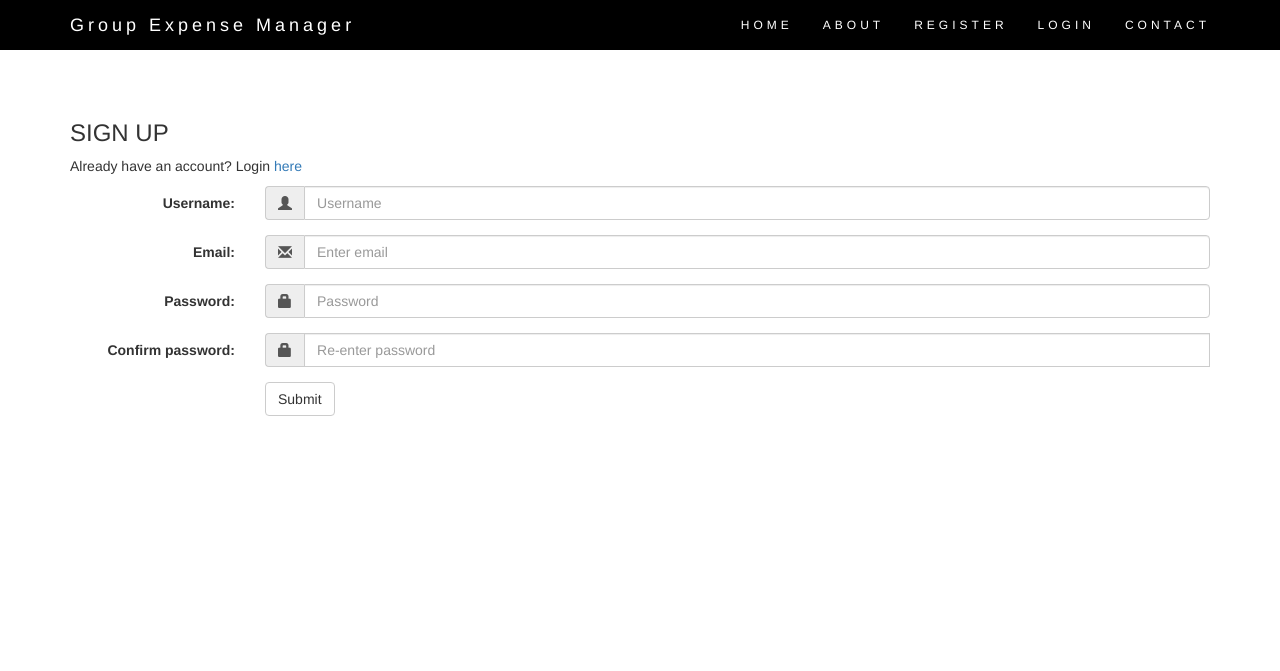
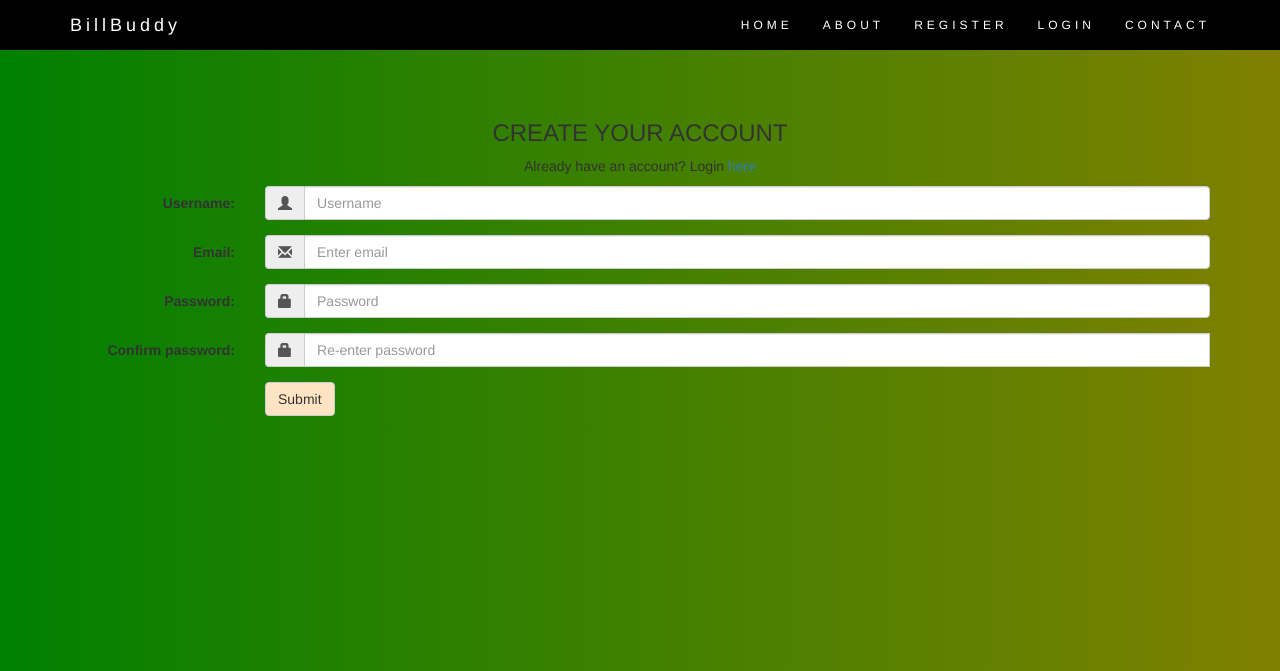
Before and after one commit to shwet-aaa/BillBuddy, a Flask app: page /register in a window 1280 px wide. Shown: the top 671 px of the page. Run offline with Flask 3, Linux system fonts and the light colour scheme; some libraries are stand-ins or nearby versions.

Commit message:
initial changes

```diff
--- a/group-expense-manager/static/css/button.css
+++ b/group-expense-manager/static/css/button.css
@@ -17,6 +17,7 @@
   border: 1px solid transparent;
   border-radius: 4px;
   padding: 10px 16px;
+  /* background-color: #0099cc; */
 }
 
 .btn-lg {
@@ -73,6 +74,7 @@
     font-weight: 700;
     letter-spacing: 1px;
     text-transform: uppercase;
+    /* background-color: #0099cc; */
 }
 .btn:focus, .btn:active:focus, .btn.active:focus {
     outline: 0 none;
--- a/group-expense-manager/static/css/navbar.css
+++ b/group-expense-manager/static/css/navbar.css
@@ -19,3 +19,6 @@
     border-color: transparent;
     color: #fff !important;
 }
+/* .navbar-brand{
+    justify-content: left;
+} */
--- /dev/null
+++ b/group-expense-manager/static/css/register.css
@@ -0,0 +1,9 @@
+body{
+    background-image: linear-gradient(to right, green, olive);
+
+}
+.col-sm-offset-2 col-sm-10{
+    display: flex;
+justify-content: center;
+align-items: center;
+}
--- a/group-expense-manager/templates/baseindex.html
+++ b/group-expense-manager/templates/baseindex.html
@@ -3,7 +3,7 @@
 <html lang="en">
 
 	<head>
-		<title>Group Expense Manager</title>
+		<title>BillBuddy</title>
 	</head>
 
 	<body>
--- a/group-expense-manager/templates/register.html
+++ b/group-expense-manager/templates/register.html
@@ -5,13 +5,14 @@
 <html lang="en">
 
   <head>
-      <title>Sign up!</title>
+      <title>CREATE YOUR ACCOUNT</title>
       <meta charset="utf-8">
       <meta name="viewport" content="width=device-width, initial-scale=1">
       <link rel="stylesheet" href="https://maxcdn.bootstrapcdn.com/bootstrap/3.3.7/css/bootstrap.min.css">
       <script src="https://ajax.googleapis.com/ajax/libs/jquery/1.12.4/jquery.min.js"></script>
       <script src="https://maxcdn.bootstrapcdn.com/bootstrap/3.3.7/js/bootstrap.min.js"></script>
       <link rel="stylesheet" type="text/css" href="{{ url_for('static',filename='css/navbar.css') }}">
+      <link rel="stylesheet" type="text/css" href="{{ url_for('static',filename='css/register.css') }}">
   </head>
 
   <body>
@@ -24,7 +25,7 @@
               <span class="icon-bar"></span>
               <span class="icon-bar"></span>
             </button>
-            <a class="navbar-brand" href="#">Group Expense Manager</a>
+            <a class="navbar-brand" href="#">BillBuddy</a>
           </div>
           <div class="collapse navbar-collapse" id="myNavbar">
             <ul class="nav navbar-nav navbar-right">
@@ -52,8 +53,10 @@
     </div>
     {%endif%}
     <div class="container">
-      <h3>SIGN UP</h3>
-        <p>Already have an account? Login <a href="{{ url_for('login') }}">here</a>
+      <h3 align="center">CREATE YOUR ACCOUNT</h3>
+
+        <p align="center">Already have an account? Login <a href="{{ url_for('login') }}">here</a> <br>
+
         <form class="form-horizontal" action="{{ url_for('register') }}" method="post">
           <div class="form-group">
               <label class="control-label col-sm-2" for="username">Username:</label>
@@ -102,7 +105,7 @@
         </div>
         <div class="form-group">
           <div class="col-sm-offset-2 col-sm-10">
-            <button type="submit" class="btn btn-default">Submit</button>
+            <button style="background-color: bisque;"type="submit" class="btn btn-default"  >Submit</button>
           </div>
         </div>
       </form>
```
Also changed, not shown: group-expense-manager/templates/index.html (+6 -5 lines), database.db (added).
